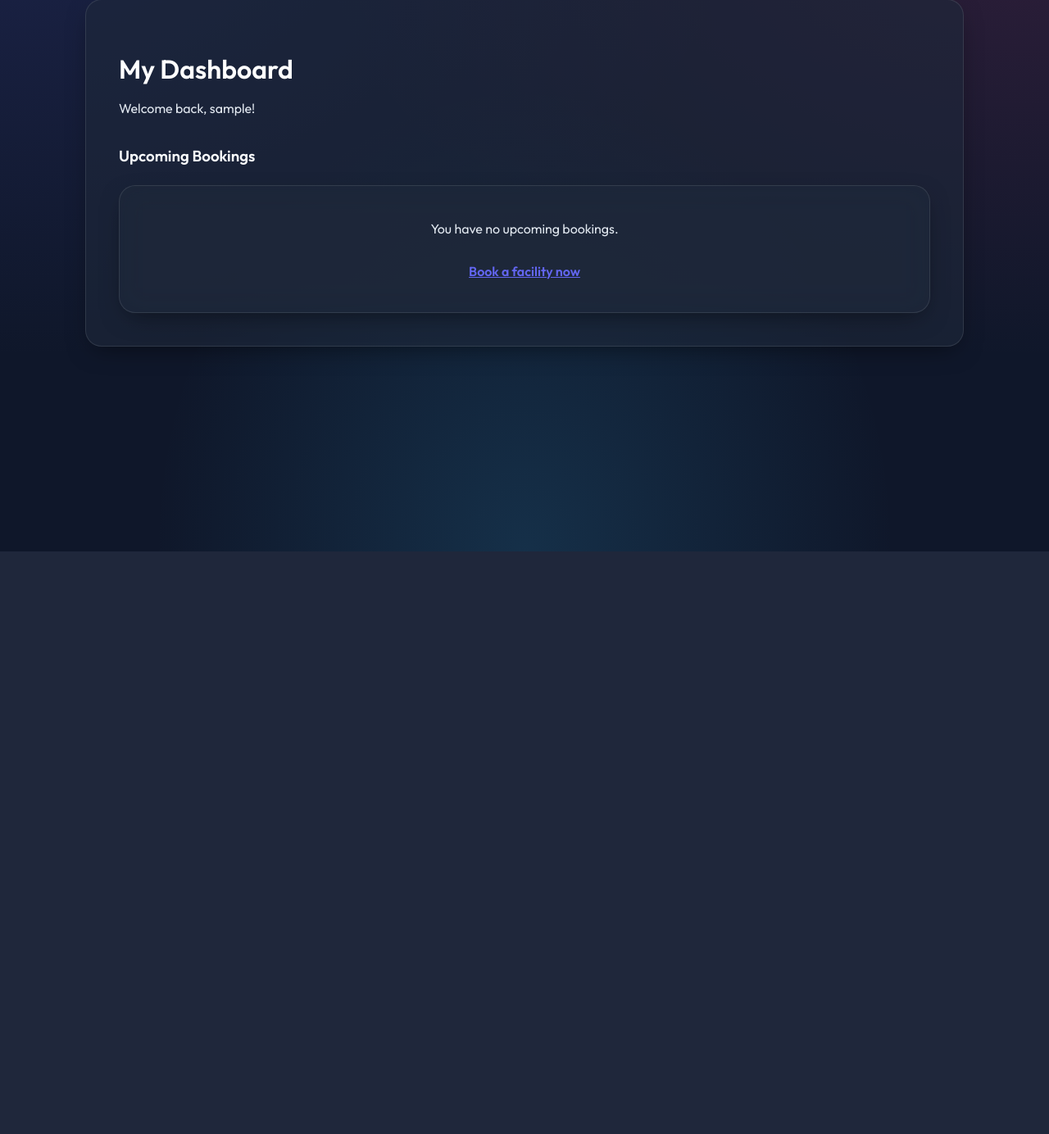
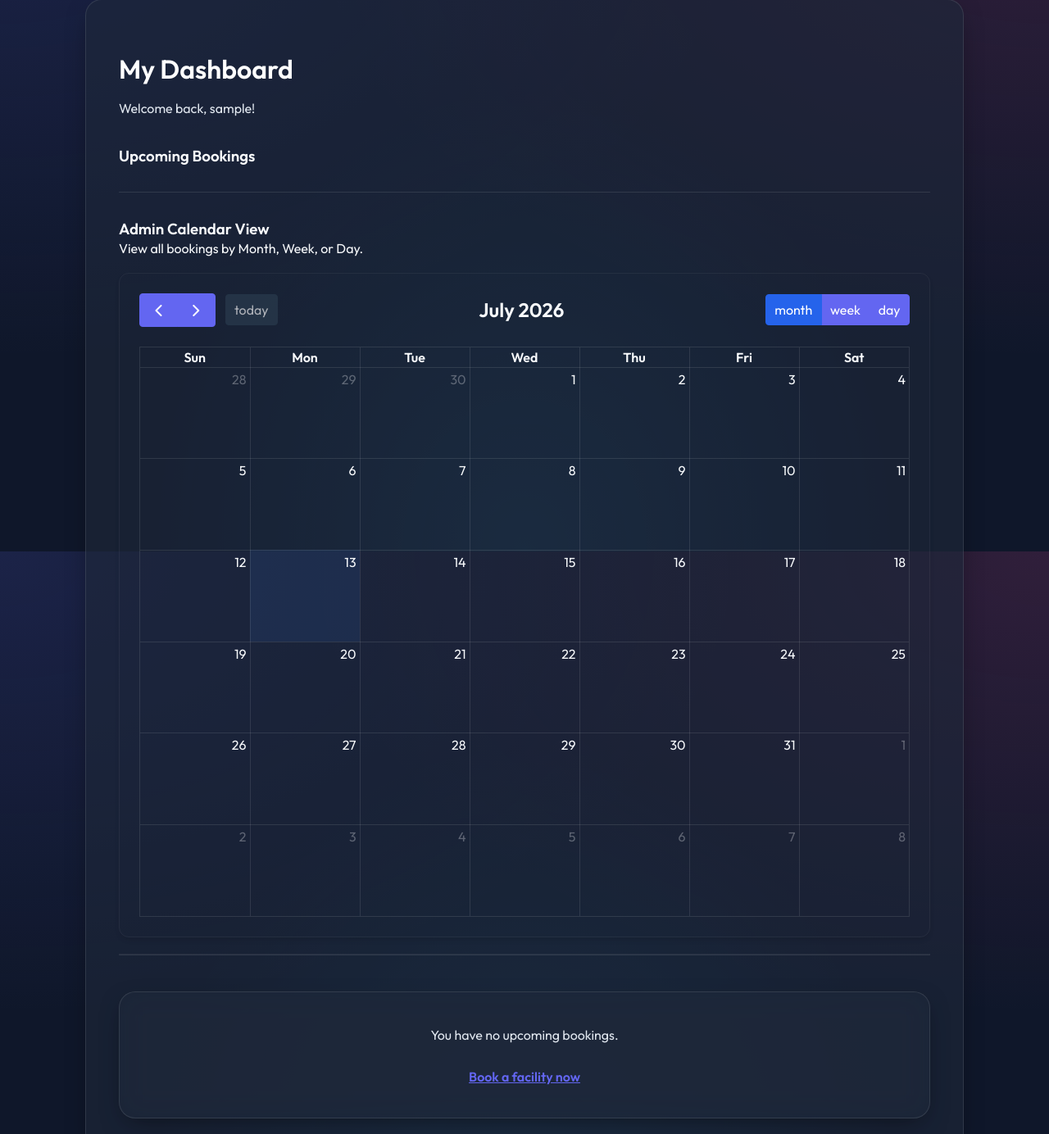
Before and after one commit to Jadhav1tejas/Facility_Booking_System, a Django app: page /dashboard/ in a window 1280 px wide. Shown: the part 127-1511 px from the top of the page at 82% size. Before the commit the page ends 800 px from the top, so only its background shows below. Run offline with Django 5.2, Linux system fonts and the light colour scheme; a user stored in the database is signed in; tables that the repository leaves empty hold one stand-in row (values such as "Sample post"); lists and menus that the app fills with data are empty.

Commit message:
Add Admin Calendar View with FullCalendar

```diff
--- a/Booking/templates/dashboard.html
+++ b/Booking/templates/dashboard.html
@@ -4,6 +4,70 @@
 <p>Welcome back, {{ user.username }}!</p>
 
 <h3 style="margin-top: 2rem;">Upcoming Bookings</h3>
+
+{% if user.is_staff or user.is_superuser %}
+<h3 style="margin-top: 2rem; border-top: 1px solid rgba(255,255,255,0.1); padding-top: 2rem;">Admin Calendar View</h3>
+<p style="color: var(--text-secondary); margin-bottom: 1rem;">View all bookings by Month, Week, or Day.</p>
+<div id='calendar' style="margin-top: 1rem; padding: 1.5rem; background: var(--surface); border-radius: 12px; box-shadow: 0 4px 6px -1px rgba(0, 0, 0, 0.1); border: 1px solid rgba(255, 255, 255, 0.05);"></div>
+
+<!-- FullCalendar Libraries -->
+<link href='https://cdn.jsdelivr.net/npm/fullcalendar@5.11.3/main.min.css' rel='stylesheet' />
+<script src='https://cdn.jsdelivr.net/npm/fullcalendar@5.11.3/main.min.js'></script>
+<script>
+  document.addEventListener('DOMContentLoaded', function() {
+    var calendarEl = document.getElementById('calendar');
+    var calendar = new FullCalendar.Calendar(calendarEl, {
+      initialView: 'dayGridMonth',
+      headerToolbar: {
+        left: 'prev,next today',
+        center: 'title',
+        right: 'dayGridMonth,timeGridWeek,timeGridDay'
+      },
+      events: '/api/bookings/',
+      eventClick: function(info) {
+        var props = info.event.extendedProps;
+        var start_str = info.event.start.toLocaleTimeString([], {hour: '2-digit', minute:'2-digit'});
+        var end_str = info.event.end ? info.event.end.toLocaleTimeString([], {hour: '2-digit', minute:'2-digit'}) : '';
+
+        var details = `
+            <div style="text-align: left; padding: 10px;">
+                <b>Time:</b> ${start_str} - ${end_str}<br><br>
+                <b>Booked By:</b> ${props.user}<br>
+                <b>Mobile:</b> ${props.mobile}<br>
+                <b>Type:</b> ${props.type}<br>
+                <b>Amount:</b> ₹${props.amount}
+            </div>
+        `;
+        if (typeof Swal !== 'undefined') {
+            Swal.fire({
+                title: info.event.title,
+                html: details,
+                icon: 'info',
+                confirmButtonColor: '#3b82f6'
+            });
+        } else {
+            alert(info.event.title + "\nUser: " + props.user + "\nMobile: " + props.mobile);
+        }
+      }
+    });
+    calendar.render();
+  });
+</script>
+
+<style>
+/* Dark theme adjustments for FullCalendar */
+.fc-theme-standard .fc-scrollgrid { border-color: rgba(255, 255, 255, 0.1); }
+.fc-theme-standard td, .fc-theme-standard th { border-color: rgba(255, 255, 255, 0.1); }
+.fc .fc-toolbar-title { color: var(--text-primary); font-size: 1.5em; }
+.fc .fc-button-primary { background-color: var(--primary); border-color: var(--primary); }
+.fc .fc-button-primary:not(:disabled):active, .fc .fc-button-primary:not(:disabled).fc-button-active { background-color: #2563eb; border-color: #2563eb; }
+.fc-daygrid-day-number, .fc-col-header-cell-cushion { color: var(--text-primary); text-decoration: none; padding: 5px; }
+.fc-event { cursor: pointer; padding: 2px 4px; }
+.fc-day-today { background: rgba(59, 130, 246, 0.1) !important; }
+.fc-list-event:hover td { background-color: rgba(255, 255, 255, 0.05); }
+</style>
+<br><hr style="border-color: rgba(255,255,255,0.1);"><br>
+{% endif %}
 {% if upcoming_bookings %}
 <div class="booking-cards" style="display: flex; flex-direction: column; gap: 1rem; margin-top: 1.5rem;">
     {% for booking in upcoming_bookings %}
--- a/Booking/urls.py
+++ b/Booking/urls.py
@@ -6,6 +6,7 @@ urlpatterns = [
     path('hall/', views.hall_booking, name='hall'),
     path('studio/', views.studio_booking, name='studio'),
     path('lounge/', views.lounge_booking, name='lounge'),
+    path('api/bookings/', views.get_bookings_api, name='get_bookings_api'),
     path("login/", views.login_user, name="login"),
     path("logout/", views.logout_user, name="logout"),
     path("register/", views.register_user, name="register"),
--- a/Booking/views.py
+++ b/Booking/views.py
@@ -858,6 +858,42 @@ def dashboard(request):
     return render(request, "dashboard.html", {"upcoming_bookings": upcoming_bookings})
 
 @login_required
+def get_bookings_api(request):
+    if request.user.is_staff or request.user.is_superuser:
+        bookings = Booking.objects.all()
+    else:
+        bookings = Booking.objects.filter(user=request.user)
+
+    events = []
+    for b in bookings:
+        start_dt = datetime.combine(b.booking_date, b.start_time).isoformat()
+        end_dt = datetime.combine(b.booking_date, b.end_time).isoformat()
+
+        color = '#3b82f6' # Blue default
+        if 'studio' in b.facility.name.lower():
+            color = '#8b5cf6' # Purple
+        elif 'lounge' in b.facility.name.lower():
+            color = '#10b981' # Green
+
+        events.append({
+            'id': b.id,
+            'title': f"{b.facility.name} - {b.user.username if b.user else b.name or 'Guest'}",
+            'start': start_dt,
+            'end': end_dt,
+            'backgroundColor': color,
+            'borderColor': color,
+            'extendedProps': {
+                'facility': b.facility.name,
+                'user': b.user.username if b.user else b.name or 'Guest',
+                'amount': float(b.total_amount),
+                'type': b.booking_type,
+                'mobile': b.mobile or 'N/A'
+            }
+        })
+
+    return JsonResponse(events, safe=False)
+
+@login_required
 def cancel_booking(request, booking_id):
     if request.method == "POST":
         try:
```
